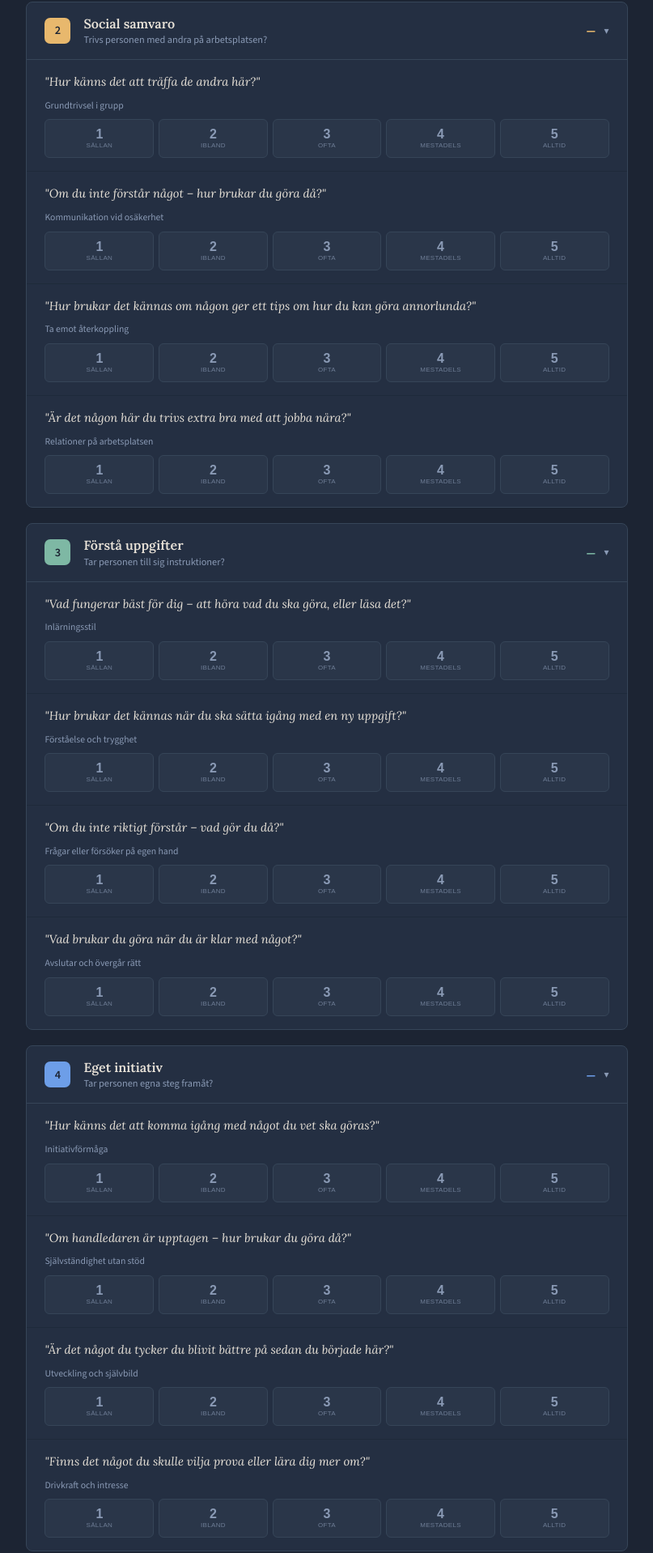
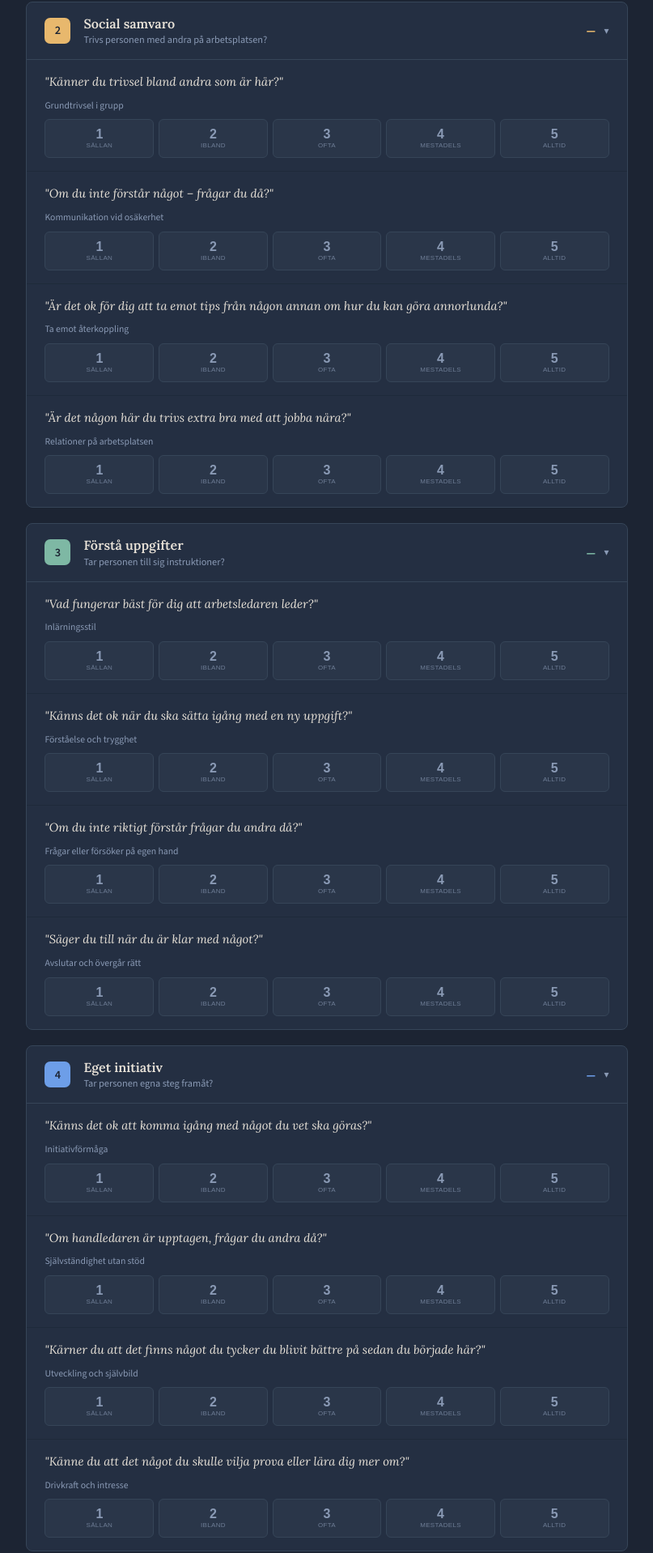
Before and after one commit to flileiber/Arbetstraning-2, a plain HTML site: page index.html in a window 1280 px wide. Shown: the part 731-2649 px from the top of the page at 81% size, without its empty margins (40-847 px from the left). Drawn offline with nearby package versions, Linux system fonts and the light colour scheme.

Commit message:
Update index.html

```diff
--- a/index.html
+++ b/index.html
@@ -80,39 +80,39 @@
 const LABELS = ["","Sällan","Ibland","Ofta","Mestadels","Alltid"];
 const axes = [
   { name:"Uthållighet", desc:"Orkar personen arbeta under passet?", color:"#e07b6a", questions:[
-    {q:"Hur känns det att vara här idag – har du sovit och ätit okej?", note:"Grundförutsättningar för dagen"},
-    {q:"Hur brukar du märka att du behöver ta en paus?", note:"Självkännedom kring trötthet"},
-    {q:"Om du känner dig trött mitt under dagen – vad brukar hjälpa?", note:"Strategier och återhämtning"},
-    {q:"Hur brukar orken vara mot slutet av passet jämfört med i början?", note:"Uthållighet över tid"}
+    {q:"Sover och äter du okej?", note:"Grundförutsättningar för dagen"},
+    {q:"Brukar du märka att du behöver ta en paus?", note:"Självkännedom kring trötthet"},
+    {q:"Kan du känna dig trött mitt under dagen? Vad brukar hjälpa?", note:"Strategier och återhämtning"},
+    {q:"Är orken bättre eller sämre mot slutet av passet jämfört med i början?", note:"Uthållighet över tid"}
   ]},
   { name:"Social samvaro", desc:"Trivs personen med andra på arbetsplatsen?", color:"#e8b86d", questions:[
-    {q:"Hur känns det att träffa de andra här?", note:"Grundtrivsel i grupp"},
-    {q:"Om du inte förstår något – hur brukar du göra då?", note:"Kommunikation vid osäkerhet"},
-    {q:"Hur brukar det kännas om någon ger ett tips om hur du kan göra annorlunda?", note:"Ta emot återkoppling"},
+    {q:"Känner du trivsel bland andra som är här?", note:"Grundtrivsel i grupp"},
+    {q:"Om du inte förstår något – frågar du då?", note:"Kommunikation vid osäkerhet"},
+    {q:"Är det ok för dig att ta emot tips från någon annan om hur du kan göra annorlunda?", note:"Ta emot återkoppling"},
     {q:"Är det någon här du trivs extra bra med att jobba nära?", note:"Relationer på arbetsplatsen"}
   ]},
   { name:"Förstå uppgifter", desc:"Tar personen till sig instruktioner?", color:"#7eb8a4", questions:[
-    {q:"Vad fungerar bäst för dig – att höra vad du ska göra, eller läsa det?", note:"Inlärningsstil"},
-    {q:"Hur brukar det kännas när du ska sätta igång med en ny uppgift?", note:"Förståelse och trygghet"},
-    {q:"Om du inte riktigt förstår – vad gör du då?", note:"Frågar eller försöker på egen hand"},
-    {q:"Vad brukar du göra när du är klar med något?", note:"Avslutar och övergår rätt"}
+    {q:"Vad fungerar bäst för dig att arbetsledaren leder?", note:"Inlärningsstil"},
+    {q:"Känns det ok när du ska sätta igång med en ny uppgift?", note:"Förståelse och trygghet"},
+    {q:"Om du inte riktigt förstår frågar du andra då?", note:"Frågar eller försöker på egen hand"},
+    {q:"Säger du till när du är klar med något?", note:"Avslutar och övergår rätt"}
   ]},
   { name:"Eget initiativ", desc:"Tar personen egna steg framåt?", color:"#6d9ee8", questions:[
-    {q:"Hur känns det att komma igång med något du vet ska göras?", note:"Initiativförmåga"},
-    {q:"Om handledaren är upptagen – hur brukar du göra då?", note:"Självständighet utan stöd"},
-    {q:"Är det något du tycker du blivit bättre på sedan du började här?", note:"Utveckling och självbild"},
-    {q:"Finns det något du skulle vilja prova eller lära dig mer om?", note:"Drivkraft och intresse"}
+    {q:"Känns det ok att komma igång med något du vet ska göras?", note:"Initiativförmåga"},
+    {q:"Om handledaren är upptagen, frågar du andra då?", note:"Självständighet utan stöd"},
+    {q:"Kärner du att det finns något du tycker du blivit bättre på sedan du började här?", note:"Utveckling och självbild"},
+    {q:"Känne du att det något du skulle vilja prova eller lära dig mer om?", note:"Drivkraft och intresse"}
   ]},
   { name:"Hantera förändringar", desc:"Klarar personen av det oväntade?", color:"#b86de8", questions:[
-    {q:"Hur brukar det kännas om dagen inte blir som du tänkt dig?", note:"Flexibilitet vid ändringar"},
-    {q:"Om något går fel eller krånglar – vad brukar du göra?", note:"Problemhantering"},
-    {q:"Hur lång tid brukar det ta innan du känner dig trygg med något nytt?", note:"Anpassningstid"},
-    {q:"Är det något här som ibland känns svårt eller jobbigt?", note:"Öppen fråga om belastning"}
+    {q:"Känner du att det kan kännas om dagen inte blir som du tänkt dig?", note:"Flexibilitet vid ändringar"},
+    {q:"Om något går fel eller krånglar – säger du till då?", note:"Problemhantering"},
+    {q:"Tar det lång tid för dig innan du känner dig trygg med något nytt?", note:"Anpassningstid"},
+    {q:"Känns det som att det finns något här som ibland känns svårt eller jobbigt?", note:"Öppen fråga om belastning"}
   ]},
   { name:"Närvaro & rutiner", desc:"Fungerar vardagen runt arbetspasset?", color:"#e8946d", questions:[
-    {q:"Hur brukar det fungera att ta sig hit i tid?", note:"Punktlighet och praktik"},
-    {q:"Hur är morgnarna för dig – är det lätt eller svårt att komma igång?", note:"Morgonrutin"},
-    {q:"Om du vet i förväg att du inte kan komma – hur brukar du göra då?", note:"Kommunicerar frånvaro"},
+    {q:"Fungerar att ta sig hit i tid?", note:"Punktlighet och praktik"},
+    {q:"Hur är morgnarna för dig – kommer du igång?", note:"Morgonrutin"},
+    {q:"Om du vet i förväg att du inte kan komma – Vad känns normalt rätt att göra?", note:"Kommunicerar frånvaro"},
     {q:"Känner du dig redo och pigg när du väl är här?", note:"Närvaro och fokus på plats"}
   ]}
 ];
```
